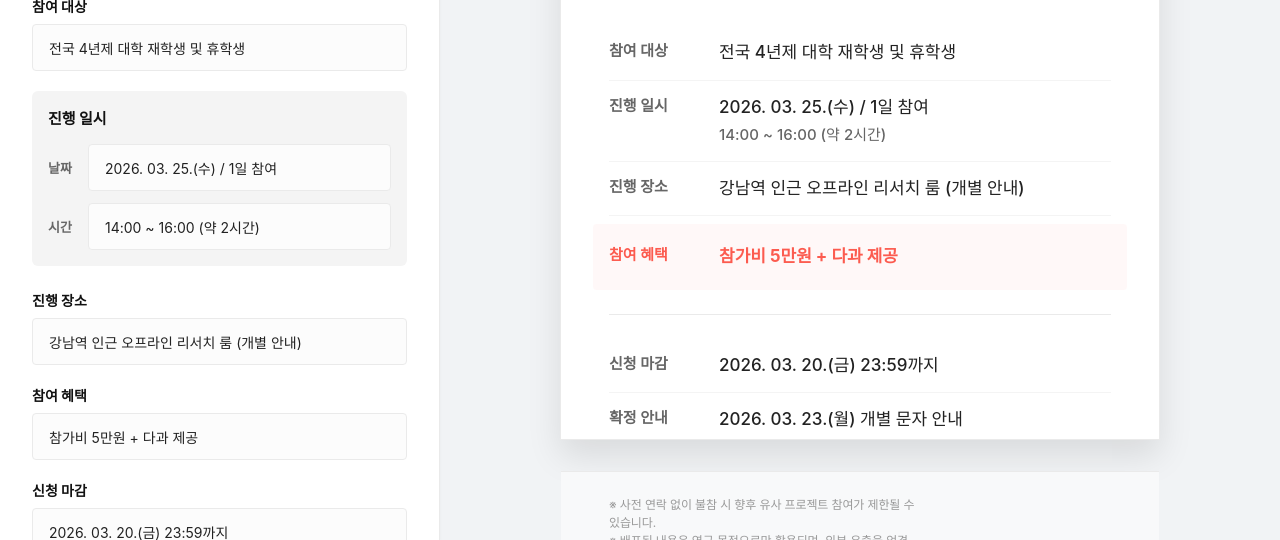
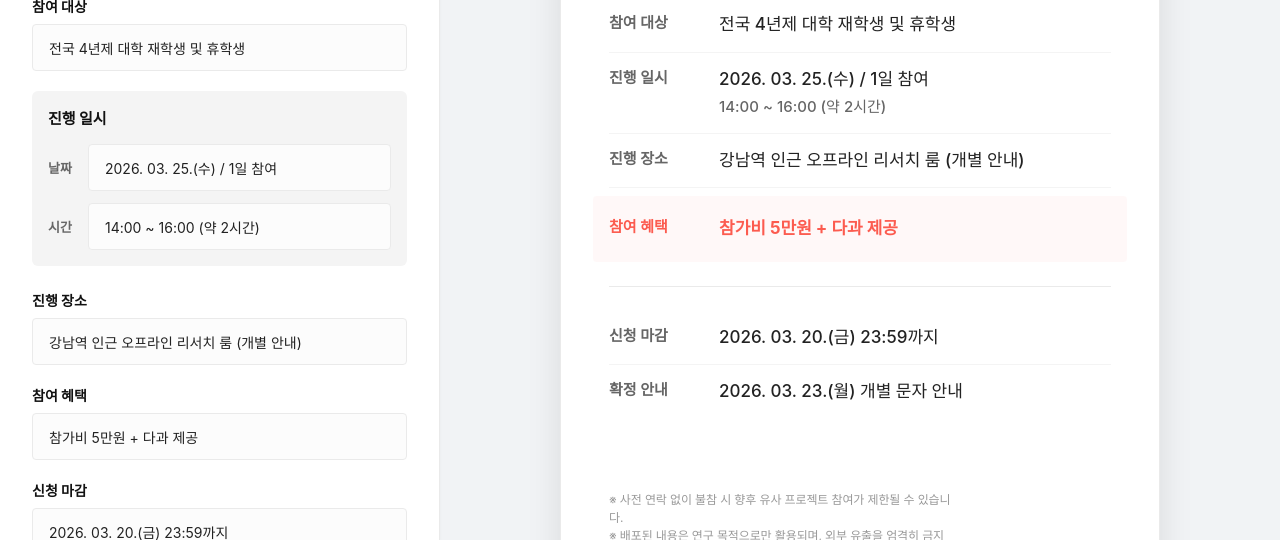
Before and after one commit to dalcie301/rbanner-generator, a plain HTML site: page index.html in a window 1280 px wide. Shown: the part 260-800 px from the top of the page. Drawn offline with Linux system fonts and the light colour scheme; a web font is replaced by a local one.

Commit message:
refactor: unify notice footer into the main banner card

```diff
--- a/index.html
+++ b/index.html
@@ -126,7 +126,7 @@
                             <p id="preview-notice" class="notice-text">※ 사전 연락 없이 불참 시 향후 유사 프로젝트 참여가 제한될 수 있습니다.<br>※ 배포된 내용은 연구 목적으로만 활용되며, 외부 유출을 엄격히 금지합니다.</p>
                         </div>
                         <div class="brand-watermark">
-                            <span>Research Program</span>
+                            <span>대학내일20대연구소</span>
                         </div>
                     </div>
 
--- a/style.css
+++ b/style.css
@@ -162,18 +162,19 @@ body {
 .preview-panel {
     flex: 1;
     display: flex;
-    align-items: center;
+    align-items: flex-start; /* 캔버스가 길어질 경우 상단부터 스크롤 가능하게 설정 */
     justify-content: center;
     background-color: #F1F3F5;
-    padding: 2rem;
-    overflow: hidden;
+    padding: 4rem 2rem;
+    overflow-y: auto; /* 전체 카드 스크롤 대응 */
 }
 
 /* 깔끔한 정방형/세로형에 가까운 카드형 배너 사이즈 제안 (1080x1080 비율 뷰포트에 맞춤 조절) */
 .canvas-container {
     width: 100%;
     max-width: 600px;
-    height: 600px; /* 고정 크기 또는 반응형 */
+    min-height: 600px;
+    margin: auto; /* 높이가 뷰포트보다 작을 때 상하 중앙 정렬 */
     background-color: #FFFFFF;
     display: flex;
     flex-direction: column;
@@ -293,12 +294,12 @@ body {
 
 /* 하단 배너 푸터 영역 (유의사항 및 로고/워터마크) */
 .banner-footer {
-    padding: 1.5rem 3rem 2.5rem;
-    background-color: #F8F9FA;
+    margin-top: auto; /* 상단 컨텐츠와 간격을 벌려 하단에 고정 */
+    padding: 3rem 3rem 2.5rem; /* 메인 정보와 구분되도록 상단 여백(3rem) 강화 */
+    background-color: #FFFFFF; /* 배경색을 본문과 하나로 통합 */
     display: flex;
     justify-content: space-between;
     align-items: flex-end;
-    border-top: 1px solid var(--border-color);
 }
 
 /* 유의사항 매우 작고 연한 텍스트 */
```
